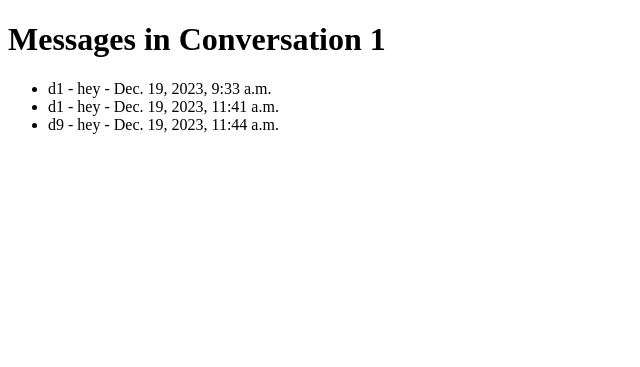
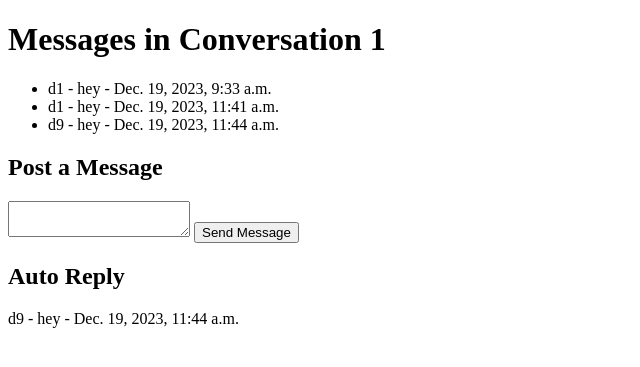
Before and after one commit to s1leviathan/ChatBox, a Django app: page /chat/view_messages/1/ in a window 1280 px wide. Shown: the top 367 px of the page, without its empty margins (0-640 px from the left). Run offline with Django 5.2, Linux system fonts and the light colour scheme; data comes from the database, SQL or seed files in the repository; both versions use the stored data as it was after the commit.

Commit message:
trying to fix the reply

```diff
--- a/chatbox/chat/forms.py
+++ b/chatbox/chat/forms.py
@@ -1,12 +1,8 @@
 from django import forms
 
 class MessageForm(forms.Form):
-    name = forms.CharField(max_length=255, required=True)
-    email = forms.EmailField(required=True)
     message = forms.CharField(widget=forms.Textarea, required=True)
 
     def clean(self):
         cleaned_data = super().clean()
-        name = cleaned_data.get('name')
-        email = cleaned_data.get('email')
         return cleaned_data
--- a/chatbox/chat/templates/chat/view_messages.html
+++ b/chatbox/chat/templates/chat/view_messages.html
@@ -10,5 +10,17 @@
             <li>{{ message.user.name }} - {{ message.text }} - {{ message.date }}</li>
         {% endfor %}
     </ul>
+
+    <h2>Post a Message</h2>
+    <form method="post" action="{% url 'message_list' conversation_id=conversation.id %}">
+        {% csrf_token %}
+        <textarea name="message" required></textarea>
+        <button type="submit">Send Message</button>
+    </form>
+
+    {% if messages %}
+        <h2>Auto Reply</h2>
+        <p>{{ messages.last.user.name }} - {{ messages.last.text }} - {{ messages.last.date }}</p>
+    {% endif %}
 </body>
 </html>
--- a/chatbox/chat/views.py
+++ b/chatbox/chat/views.py
@@ -3,6 +3,7 @@ from django.shortcuts import render, redirect
 from django.http import HttpResponse
 from .models import Users, Conversation, Messages
 from .forms import MessageForm
+from django.contrib.auth.decorators import login_required
 
 def home(request):
     if request.method == 'POST':
@@ -23,6 +24,7 @@ def conversation_list(request):
     conversations = Conversation.objects.all()
     return render(request, 'chat/conversation_list.html', {'conversations': conversations})
 
+@login_required
 def message_list(request, conversation_id):
     conversation = Conversation.objects.get(pk=conversation_id)
     messages = Messages.objects.filter(conversation=conversation)
@@ -30,17 +32,15 @@ def message_list(request, conversation_id):
     if request.method == 'POST':
         form = MessageForm(request.POST)
         if form.is_valid():
-            user_name = form.cleaned_data['name']
-            user_email = form.cleaned_data['email']
+            user = request.user
             text = form.cleaned_data['message']
 
-            user, created = Users.objects.get_or_create(email=user_email, defaults={'name': user_name})
             Messages.objects.create(user=user, conversation=conversation, text=text)
 
 
             time.sleep(1)
 
-            bot_user = Users.objects.get(name="d1")
+            bot_user = Users.objects.get(name="dimitris")
             auto_reply = "Sending Message, please wait"
             Messages.objects.create(user=bot_user, conversation=conversation, text=auto_reply)
 
```
Also changed, not shown: chatbox/chat/templates/chat/message_list.html (+7 -0 lines), chatbox/db.sqlite3.
